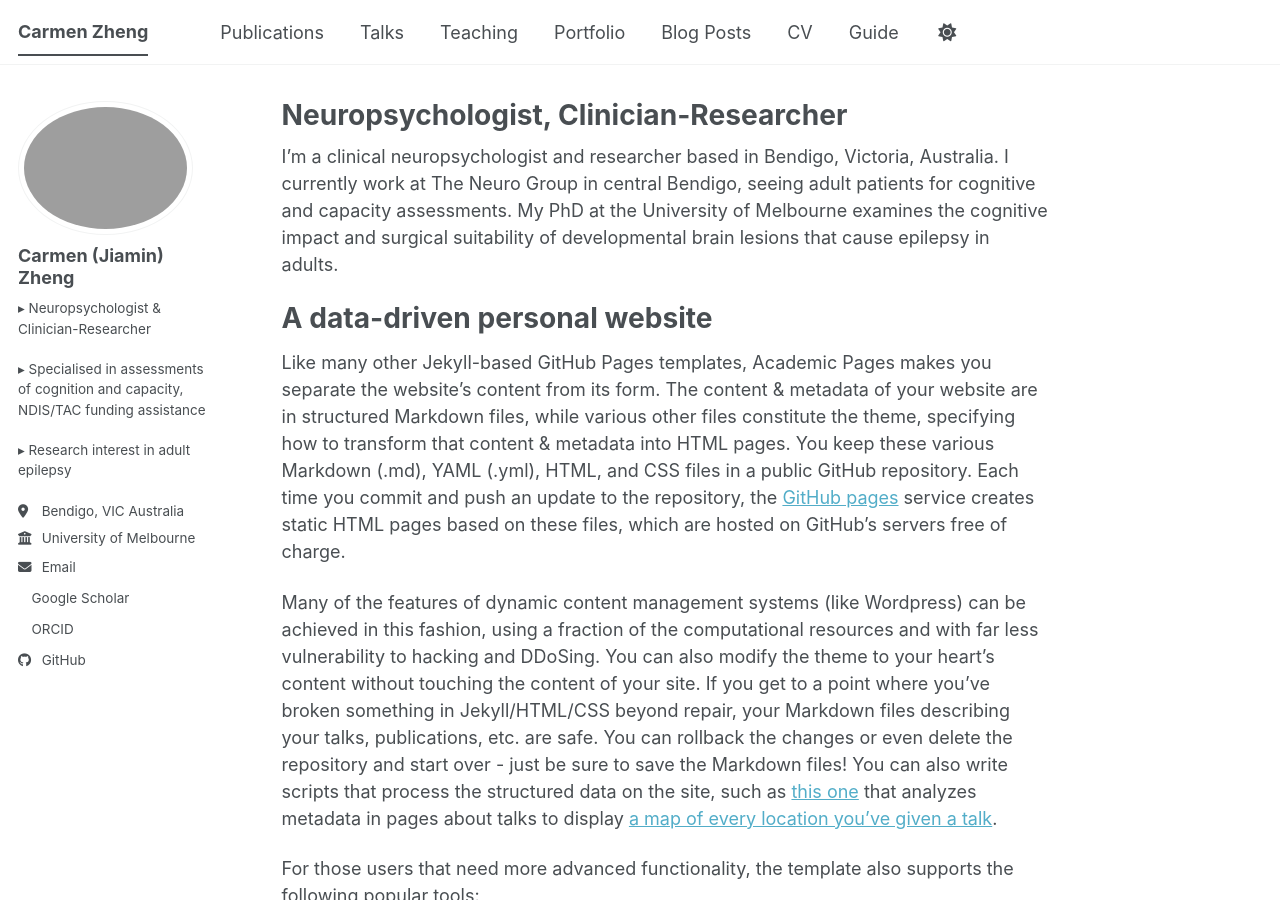
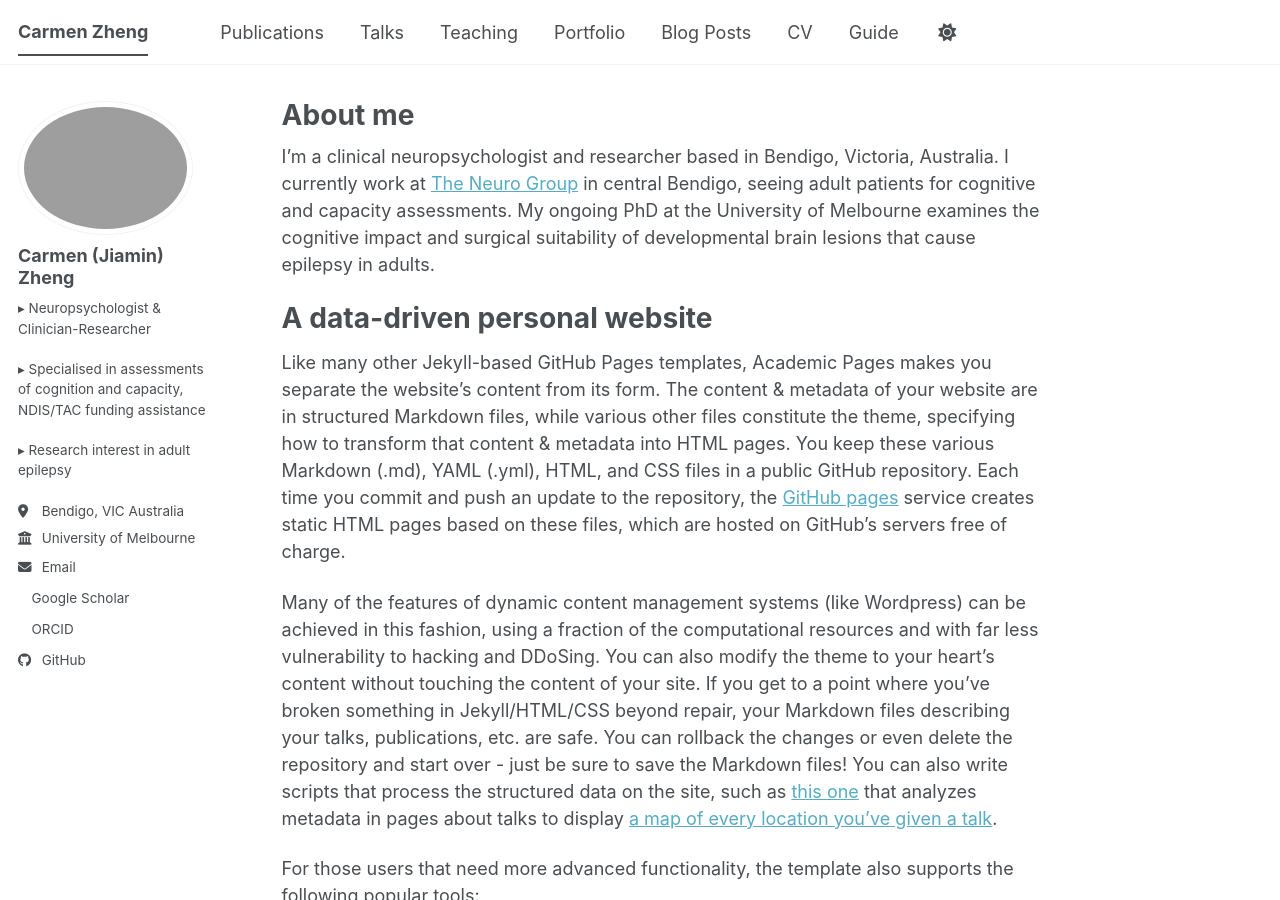
Before and after one commit to carmen-zheng/carmen-zheng.github.io, a Jekyll site: the page built from _pages/about.md, in a window 1280 px wide and 900 px high. Built offline with Jekyll 4.4.1, drawn with Linux system fonts in a browser that asks for light colours; a style sheet for code colours, icons or effects is not loaded.

Commit message:
Revise about page title and content
Updated the title and added a link to The Neuro Group in the about page.

```diff
--- a/_pages/about.md
+++ b/_pages/about.md
@@ -1,13 +1,13 @@
 ---
 permalink: /
-title: "Neuropsychologist, Clinician-Researcher"
+title: "About me"
 author_profile: true
 redirect_from:
   - /about/
   - /about.html
 ---
 
-I'm a clinical neuropsychologist and researcher based in Bendigo, Victoria, Australia. I currently work at The Neuro Group in central Bendigo, seeing adult patients for cognitive and capacity assessments. My PhD at the University of Melbourne examines the cognitive impact and surgical suitability of developmental brain lesions that cause epilepsy in adults.
+I'm a clinical neuropsychologist and researcher based in Bendigo, Victoria, Australia. I currently work at [The Neuro Group](https://www.theneurogroup.com.au) in central Bendigo, seeing adult patients for cognitive and capacity assessments. My ongoing PhD at the University of Melbourne examines the cognitive impact and surgical suitability of developmental brain lesions that cause epilepsy in adults.
 
 A data-driven personal website
 ======
```
